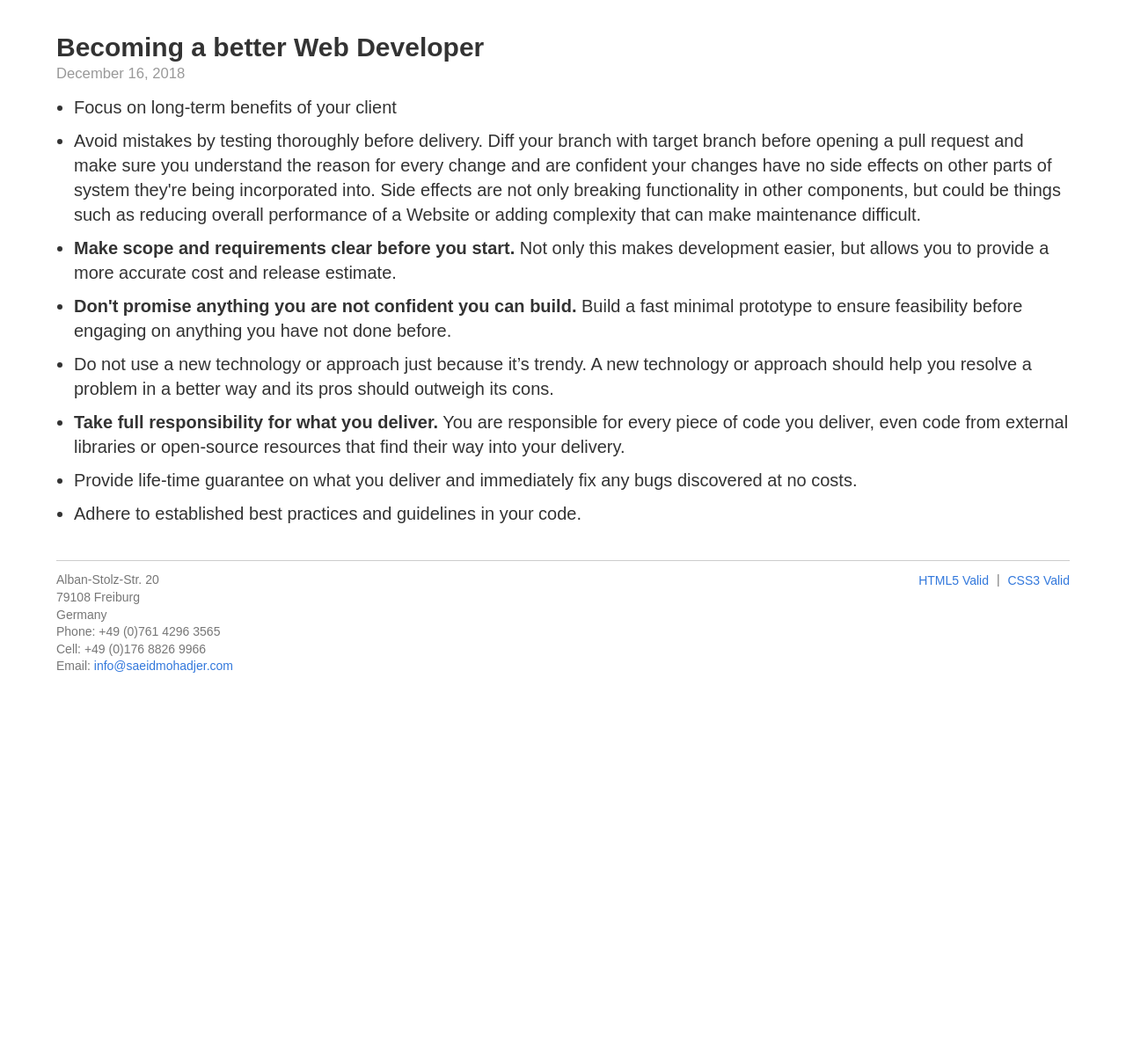
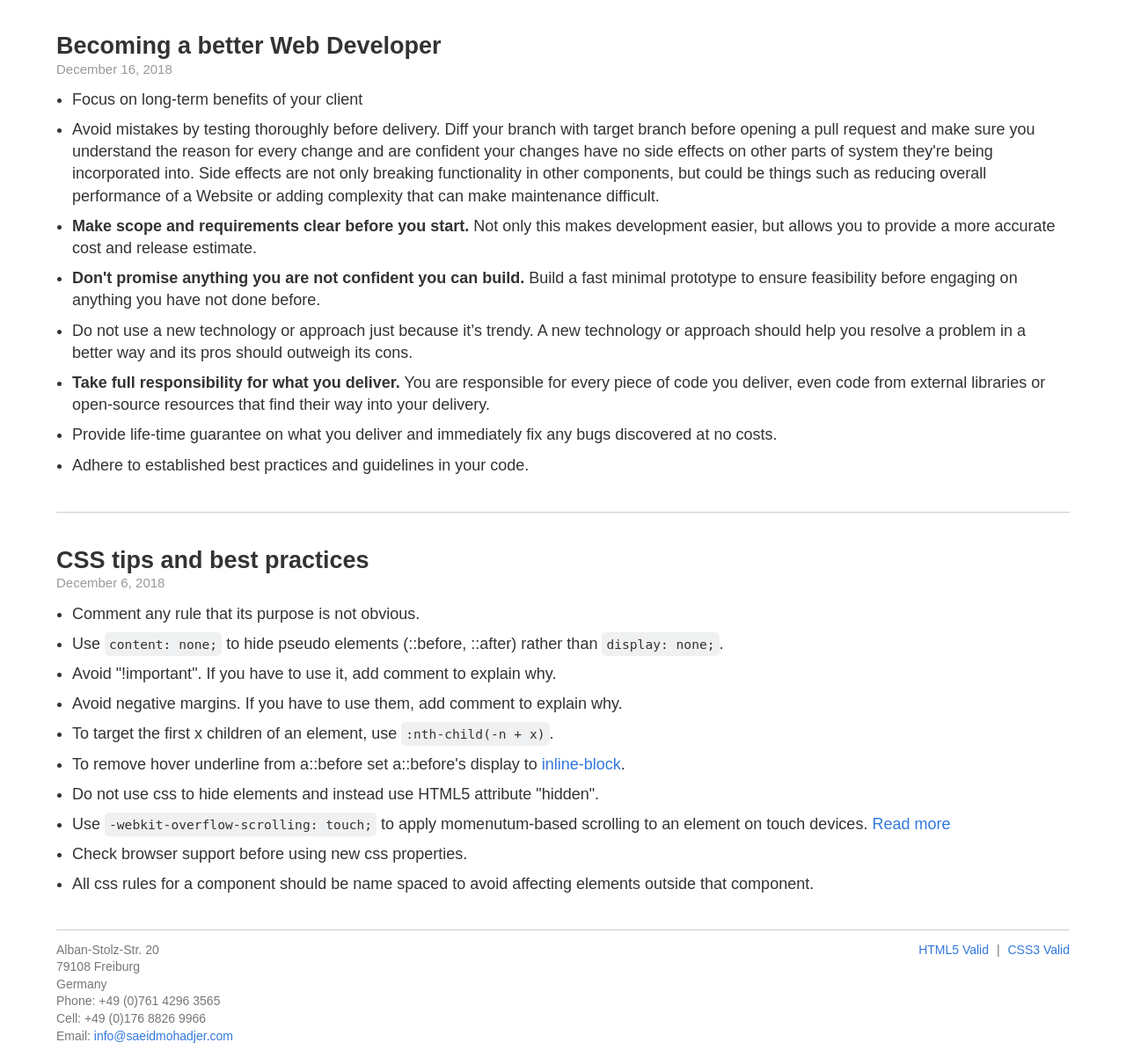
Before and after one commit to smohadjer/saeidmohadjer.com, a PHP site: page /app/lists.php in a window 1280 px wide. Shown: the part 146-1348 px from the top of the page at 88% size. Before the commit the page ends 911 px from the top, so only its background shows below. Run offline with PHP 8.4, Linux system fonts and the light colour scheme; style sheets or scripts are compiled from the project's sources.

Commit message:
add post

```diff
--- a/app/content/lists.html
+++ b/app/content/lists.html
@@ -13,4 +13,20 @@
 			<li>Adhere to established best practices and guidelines in your code.</li>
 		</ul>
 	</article>
+	<article class="post">
+		<h1>CSS tips and best practices</h1>
+		<time datetime="2018-12-6">December 6, 2018</time>
+		<ul>
+			<li>Comment any rule that its purpose is not obvious.</li>
+			<li>Use <code>content: none;</code> to hide pseudo elements (::before, ::after) rather than <code>display: none;</code>.</li>
+			<li>Avoid "!important". If you have to use it, add comment to explain why.</li>
+			<li>Avoid negative margins. If you have to use them, add comment to explain why.</li>
+			<li>To target the first x children of an element, use <code>:nth-child(-n + x)</code>.</li>
+			<li>To remove hover underline from a::before set a::before's display to <a href="http://stackoverflow.com/questions/8820286/how-to-remove-only-underline-from-abefore" rel="nofollow">inline-block</a>.</li>
+			<li>Do not use css to hide elements and instead use HTML5 attribute "hidden".</li>
+			<li>Use <code>-webkit-overflow-scrolling: touch;</code> to apply momenutum-based scrolling to an element on touch devices. <a href="https://developer.mozilla.org/en-US/docs/Web/CSS/-webkit-overflow-scrolling" rel="nofollow">Read more</a></li>
+			<li>Check browser support before using new css properties.</li>
+			<li>All css rules for a component should be name spaced to avoid affecting elements outside that component.</li>
+		</ul>
+	</article>
 </main>
--- a/app/resources/css/_post.scss
+++ b/app/resources/css/_post.scss
@@ -1,5 +1,12 @@
 .post {
 	line-height: 1.4em;
+	font-size: 0.9em;
+
+	+ .post {
+		margin-top: 40px;
+		border-top: solid 1px #ccc;
+		padding-top: 20px;
+	}
 
 	.centered {
 		text-align: center;
```
